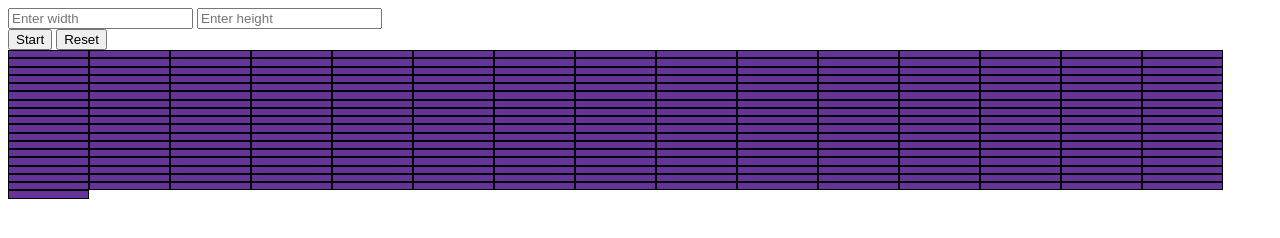
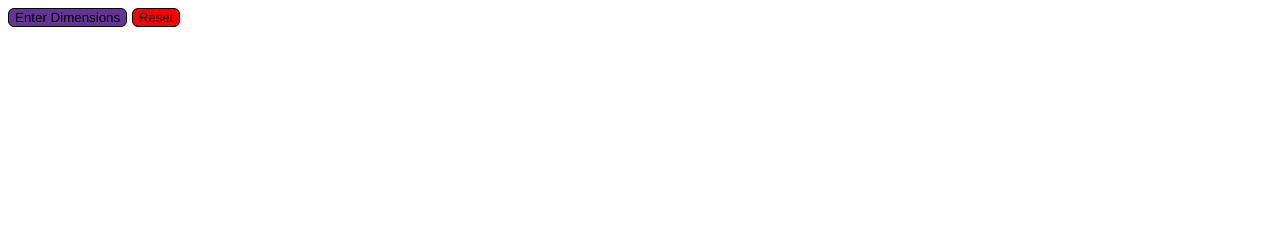
Before and after one commit to realmbs/odin-etch-a-sketch, a plain HTML site: page index.html in a window 1280 px wide. Drawn offline with Linux system fonts and the light colour scheme.

Commit message:
added input functionality

```diff
--- a/index.html
+++ b/index.html
@@ -8,11 +8,7 @@
   <script src="./script.js" defer></script>
 </head>
 <body>
-  <form class="dimensions--form">
-    <input type="number" class="width--input" placeholder="Enter width">
-    <input type="number" class="height--input" placeholder="Enter height">
-  </form>
-  <button class="start--button">Start</button>
+  <button class="start--button">Enter Dimensions</button>
   <button class="reset--button">Reset</button>
   <div class="container"></div>
 </body>
--- a/script.js
+++ b/script.js
@@ -1,12 +1,12 @@
 const container = document.querySelector('.container');
 const resetButton = document.querySelector('.reset--button');
 const startButton = document.querySelector('.start--button');
-const inputWidth = document.querySelector('.width--input');
-const inputHeight = document.querySelector('.height--input');
 
 // reset to initial conditions
 resetButton.addEventListener('click', () => {
   const gridItems = document.querySelectorAll('.grid-item');
+  const inputWidth = document.querySelector('.width--input');
+  const inputHeight = document.querySelector('.height--input');
   gridItems.forEach(i => {
     i.style.backgroundColor = 'rebeccapurple';
   });
@@ -14,10 +14,16 @@ resetButton.addEventListener('click', () => {
   inputHeight.value = 'Enter height';
 })
 
+// get width + height from input, call createGridItems, redirect if > 100
 startButton.addEventListener('click', () => {
-
+  const inputWidth = Number(prompt('Enter width'));
+  const inputHeight = Number(prompt('Enter height'));
+  if (inputWidth < 100 && inputHeight < 100) {
+    createGridItems(inputWidth, inputHeight);
+  } else if (inputWidth >= 100 || inputHeight >= 100) {
+    alert('Please enter a number less than 100');
+  }
 })
-
 
 addEventListener('mouseover', (e) => {
   if (e.target.classList.contains('grid-item')) {
@@ -25,15 +31,12 @@ addEventListener('mouseover', (e) => {
   }
 })
 
-const createGridItems = (l, h = 1) => {
-  for (let i = 0; i < (l * h); i++) {
+const createGridItems = (w, h = 1) => {
+  for (let i = 0; i < (w * h); i++) {
     const newDiv = document.createElement('div');
     newDiv.classList.add('grid-item');
-    newDiv.style.width = `${100 / l}px`;
+    newDiv.style.width = `${100 / w}px`;
     newDiv.style.height = `${100 / h}px`;
-    newDiv.style.flex = `0 0 ${100 / l}%`;
     container.appendChild(newDiv);
   }
 }
-
-createGridItems(16, 16);
--- a/style.css
+++ b/style.css
@@ -1,21 +1,31 @@
+* {
+  font-family: 'Helvetica', sans-serif;
+}
 .container {
   display: flex;
   flex-wrap: wrap;
 }
-
 .grid-item {
   background-color: rebeccapurple;
-  /* flex: 0 0 6.25%; */
-  /* width: 100px; */
-  /* height: 100px; */
   border: 1px solid black;
 }
 .start--button {
-
+  background-color: rebeccapurple;
+  border: 1px solid black;
+  border-radius: 6px;
+  margin-bottom: 10px;
+}
+.start--button:hover {
+  background-color: white;
+  border: 1px solid rebeccapurple;
 }
 .reset--button {
-
+  background-color: #FF0000;
+  border: 1px solid black;
+  border-radius: 6px;
+  margin-bottom: 10px;
 }
-.dimensions--form
-.width--input
-.height--input
+.reset--button:hover {
+  background-color: white;
+  border: 1px solid #FF0000
+}
```
